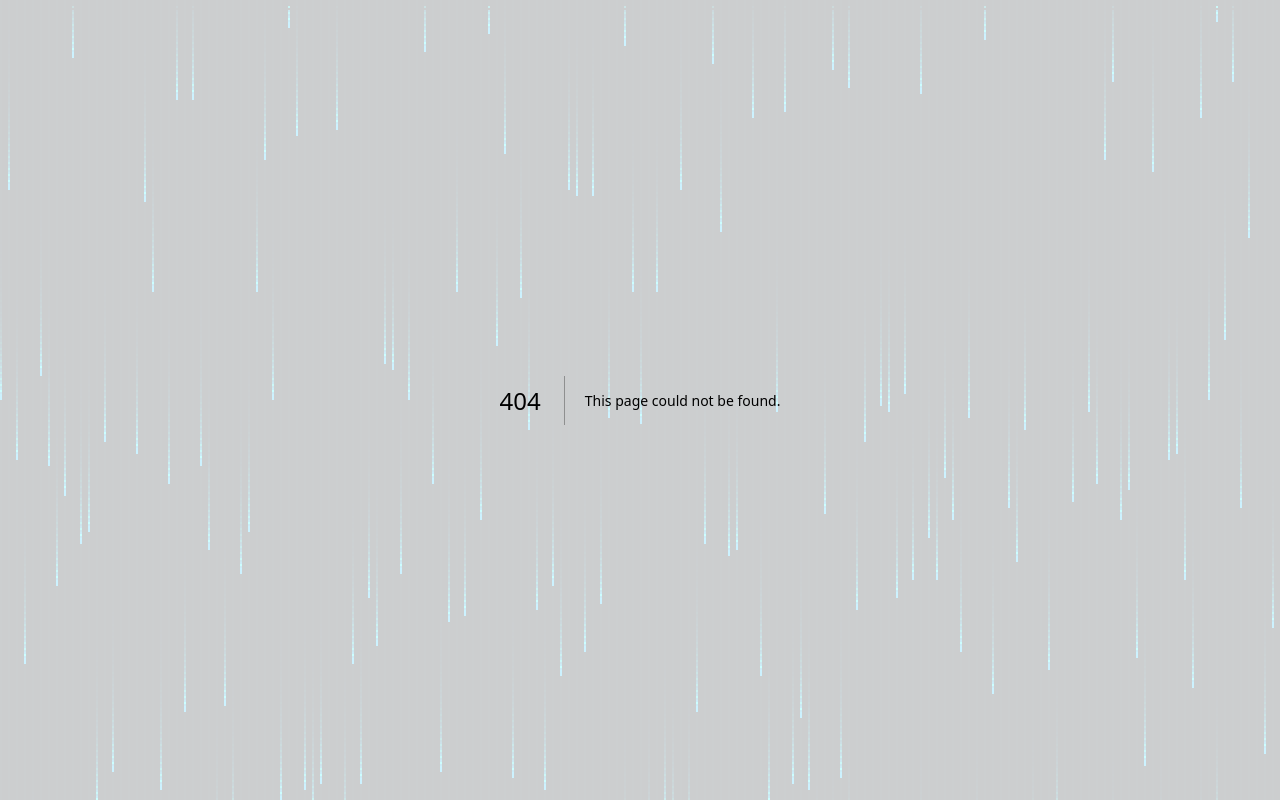
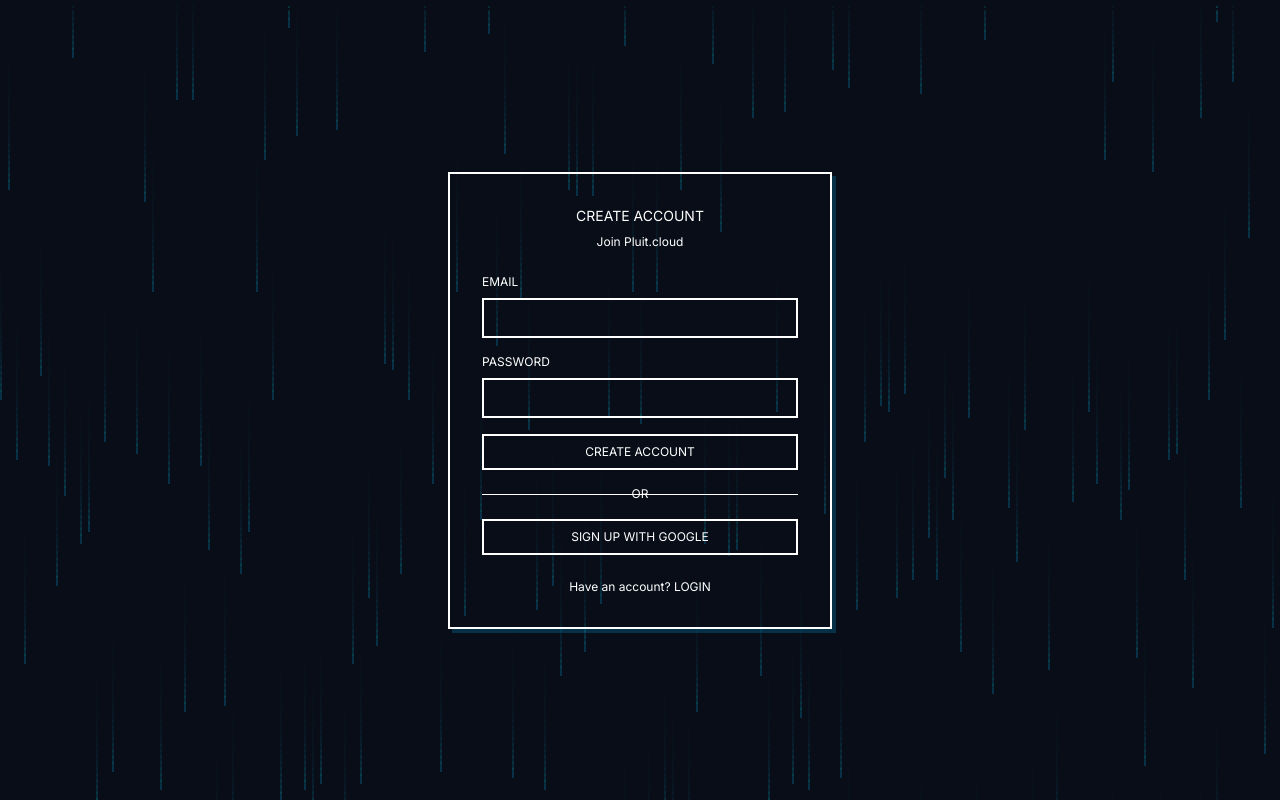
Before and after one commit to Hixly/pluit, a Next.js app: page /signup in a window 1280 px wide. Before the commit this address had no page. Built offline with nearby package versions, Linux system fonts and the light colour scheme; no server answers.

Commit message:
feat: add login and signup auth pages

```diff
--- /dev/null
+++ b/app/(auth)/login/page.tsx
@@ -0,0 +1,75 @@
+'use client'
+import { useState } from 'react'
+import { useRouter } from 'next/navigation'
+import Link from 'next/link'
+import { createClient } from '@/lib/supabase/client'
+import { PixelButton } from '@/components/ui/pixel-button'
+import { PixelCard } from '@/components/ui/pixel-card'
+
+export default function LoginPage() {
+  const router = useRouter()
+  const supabase = createClient()
+  const [email, setEmail] = useState('')
+  const [password, setPassword] = useState('')
+  const [error, setError] = useState('')
+  const [loading, setLoading] = useState(false)
+
+  const handleLogin = async (e: React.FormEvent) => {
+    e.preventDefault()
+    setLoading(true)
+    setError('')
+    const { error } = await supabase.auth.signInWithPassword({ email, password })
+    if (error) {
+      setError(error.message)
+      setLoading(false)
+    } else {
+      router.push('/dashboard')
+      router.refresh()
+    }
+  }
+
+  const handleGoogle = async () => {
+    await supabase.auth.signInWithOAuth({
+      provider: 'google',
+      options: { redirectTo: `${location.origin}/api/auth/callback` },
+    })
+  }
+
+  return (
+    <div className="min-h-screen flex items-center justify-center p-4">
+      <PixelCard className="w-full max-w-sm p-8 space-y-6">
+        <div className="text-center">
+          <h1 className="font-pixel text-pluit-blue text-sm">PLUIT.CLOUD</h1>
+          <p className="text-pluit-blue/60 text-xs mt-2">Every byte finds a cloud.</p>
+        </div>
+        <form onSubmit={handleLogin} className="space-y-4">
+          <div>
+            <label className="font-pixel text-xs text-pluit-blue block mb-2">EMAIL</label>
+            <input type="email" value={email} onChange={e => setEmail(e.target.value)} required
+              className="w-full bg-pluit-bg border-2 border-pluit-blue p-2 text-white text-sm focus:border-pluit-cyan outline-none" />
+          </div>
+          <div>
+            <label className="font-pixel text-xs text-pluit-blue block mb-2">PASSWORD</label>
+            <input type="password" value={password} onChange={e => setPassword(e.target.value)} required
+              className="w-full bg-pluit-bg border-2 border-pluit-blue p-2 text-white text-sm focus:border-pluit-cyan outline-none" />
+          </div>
+          {error && <p className="text-red-400 text-xs font-pixel">{error}</p>}
+          <PixelButton type="submit" className="w-full" disabled={loading}>
+            {loading ? 'LOGGING IN...' : 'LOGIN'}
+          </PixelButton>
+        </form>
+        <div className="relative">
+          <div className="border-t border-pluit-blue/30" />
+          <span className="absolute -top-2 left-1/2 -translate-x-1/2 bg-pluit-panel px-2 text-xs text-pluit-blue/50 font-pixel">OR</span>
+        </div>
+        <PixelButton variant="secondary" className="w-full" onClick={handleGoogle}>
+          SIGN IN WITH GOOGLE
+        </PixelButton>
+        <p className="text-center text-xs text-pluit-blue/60">
+          No account?{' '}
+          <Link href="/signup" className="text-pluit-blue hover:text-pluit-cyan font-pixel">SIGN UP</Link>
+        </p>
+      </PixelCard>
+    </div>
+  )
+}
--- /dev/null
+++ b/app/(auth)/signup/page.tsx
@@ -0,0 +1,84 @@
+'use client'
+import { useState } from 'react'
+import Link from 'next/link'
+import { createClient } from '@/lib/supabase/client'
+import { PixelButton } from '@/components/ui/pixel-button'
+import { PixelCard } from '@/components/ui/pixel-card'
+
+export default function SignupPage() {
+  const supabase = createClient()
+  const [email, setEmail] = useState('')
+  const [password, setPassword] = useState('')
+  const [error, setError] = useState('')
+  const [loading, setLoading] = useState(false)
+  const [success, setSuccess] = useState(false)
+
+  const handleSignup = async (e: React.FormEvent) => {
+    e.preventDefault()
+    setLoading(true)
+    setError('')
+    const { error } = await supabase.auth.signUp({
+      email, password,
+      options: { emailRedirectTo: `${location.origin}/api/auth/callback` },
+    })
+    if (error) { setError(error.message); setLoading(false) }
+    else { setSuccess(true); setLoading(false) }
+  }
+
+  const handleGoogle = async () => {
+    await supabase.auth.signInWithOAuth({
+      provider: 'google',
+      options: { redirectTo: `${location.origin}/api/auth/callback` },
+    })
+  }
+
+  if (success) {
+    return (
+      <div className="min-h-screen flex items-center justify-center p-4">
+        <PixelCard className="w-full max-w-sm p-8 text-center space-y-4">
+          <div className="text-4xl">🌧</div>
+          <h2 className="font-pixel text-pluit-blue text-xs">CHECK YOUR EMAIL</h2>
+          <p className="text-pluit-blue/60 text-xs">We sent a confirmation link to {email}</p>
+        </PixelCard>
+      </div>
+    )
+  }
+
+  return (
+    <div className="min-h-screen flex items-center justify-center p-4">
+      <PixelCard className="w-full max-w-sm p-8 space-y-6">
+        <div className="text-center">
+          <h1 className="font-pixel text-pluit-blue text-sm">CREATE ACCOUNT</h1>
+          <p className="text-pluit-blue/60 text-xs mt-2">Join Pluit.cloud</p>
+        </div>
+        <form onSubmit={handleSignup} className="space-y-4">
+          <div>
+            <label className="font-pixel text-xs text-pluit-blue block mb-2">EMAIL</label>
+            <input type="email" value={email} onChange={e => setEmail(e.target.value)} required
+              className="w-full bg-pluit-bg border-2 border-pluit-blue p-2 text-white text-sm focus:border-pluit-cyan outline-none" />
+          </div>
+          <div>
+            <label className="font-pixel text-xs text-pluit-blue block mb-2">PASSWORD</label>
+            <input type="password" value={password} onChange={e => setPassword(e.target.value)} required minLength={8}
+              className="w-full bg-pluit-bg border-2 border-pluit-blue p-2 text-white text-sm focus:border-pluit-cyan outline-none" />
+          </div>
+          {error && <p className="text-red-400 text-xs font-pixel">{error}</p>}
+          <PixelButton type="submit" className="w-full" disabled={loading}>
+            {loading ? 'CREATING...' : 'CREATE ACCOUNT'}
+          </PixelButton>
+        </form>
+        <div className="relative">
+          <div className="border-t border-pluit-blue/30" />
+          <span className="absolute -top-2 left-1/2 -translate-x-1/2 bg-pluit-panel px-2 text-xs text-pluit-blue/50 font-pixel">OR</span>
+        </div>
+        <PixelButton variant="secondary" className="w-full" onClick={handleGoogle}>
+          SIGN UP WITH GOOGLE
+        </PixelButton>
+        <p className="text-center text-xs text-pluit-blue/60">
+          Have an account?{' '}
+          <Link href="/login" className="text-pluit-blue hover:text-pluit-cyan font-pixel">LOGIN</Link>
+        </p>
+      </PixelCard>
+    </div>
+  )
+}
```
